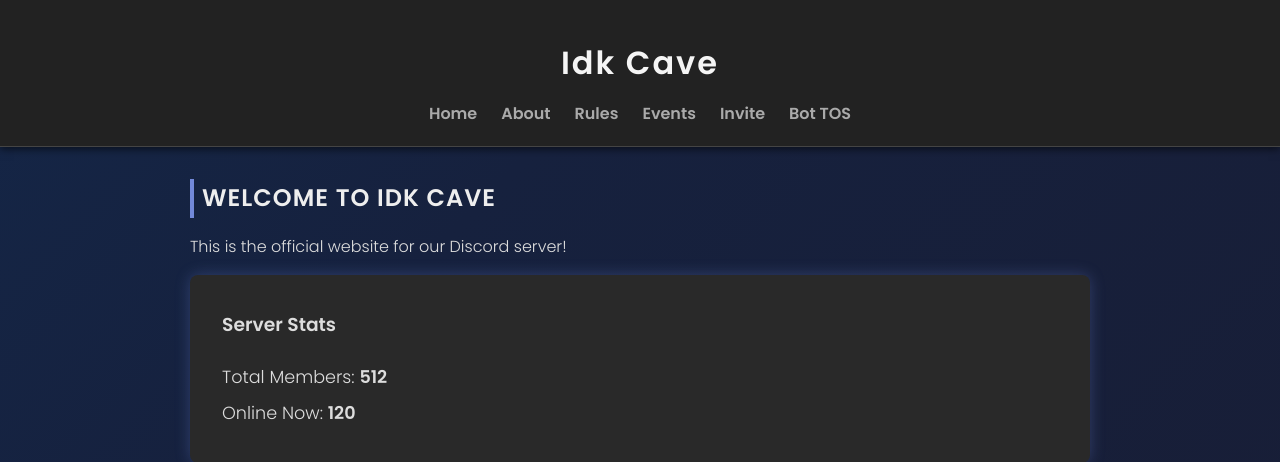
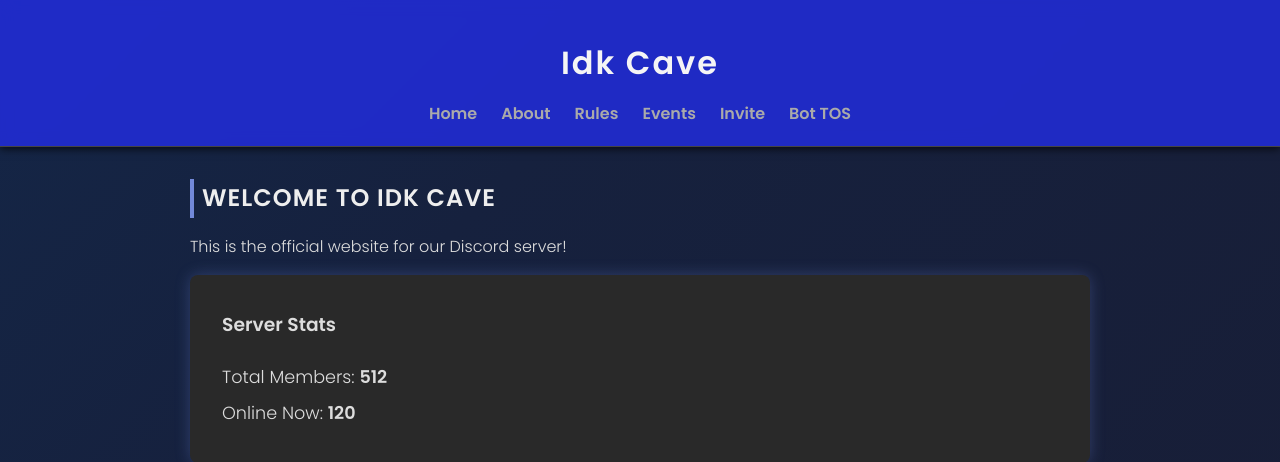
Before and after one commit to Idkwest4412/idkwest, a Flask app: page / in a window 1280 px wide. Shown: the top 462 px of the page. Run offline with Flask 3, Linux system fonts and the light colour scheme.

Commit message:
Update style.css

```diff
--- a/static/css/style.css
+++ b/static/css/style.css
@@ -160,3 +160,20 @@
   padding: 0;
   line-height: 1.6;
 }
+
+header {
+  position: sticky;
+  top: 0;
+  z-index: 1000;
+  background-color: #222ee6cc; /* semi-transparent */
+  backdrop-filter: blur(8px);
+  box-shadow: 0 2px 8px rgba(0, 0, 0, 0.7);
+  transition: background-color 0.3s ease;
+}
+
+/* Active nav link highlight */
+nav a.active {
+  color: #ff79c6;
+  font-weight: 700;
+  border-bottom: 2px solid #ff79c6;
+}
```
